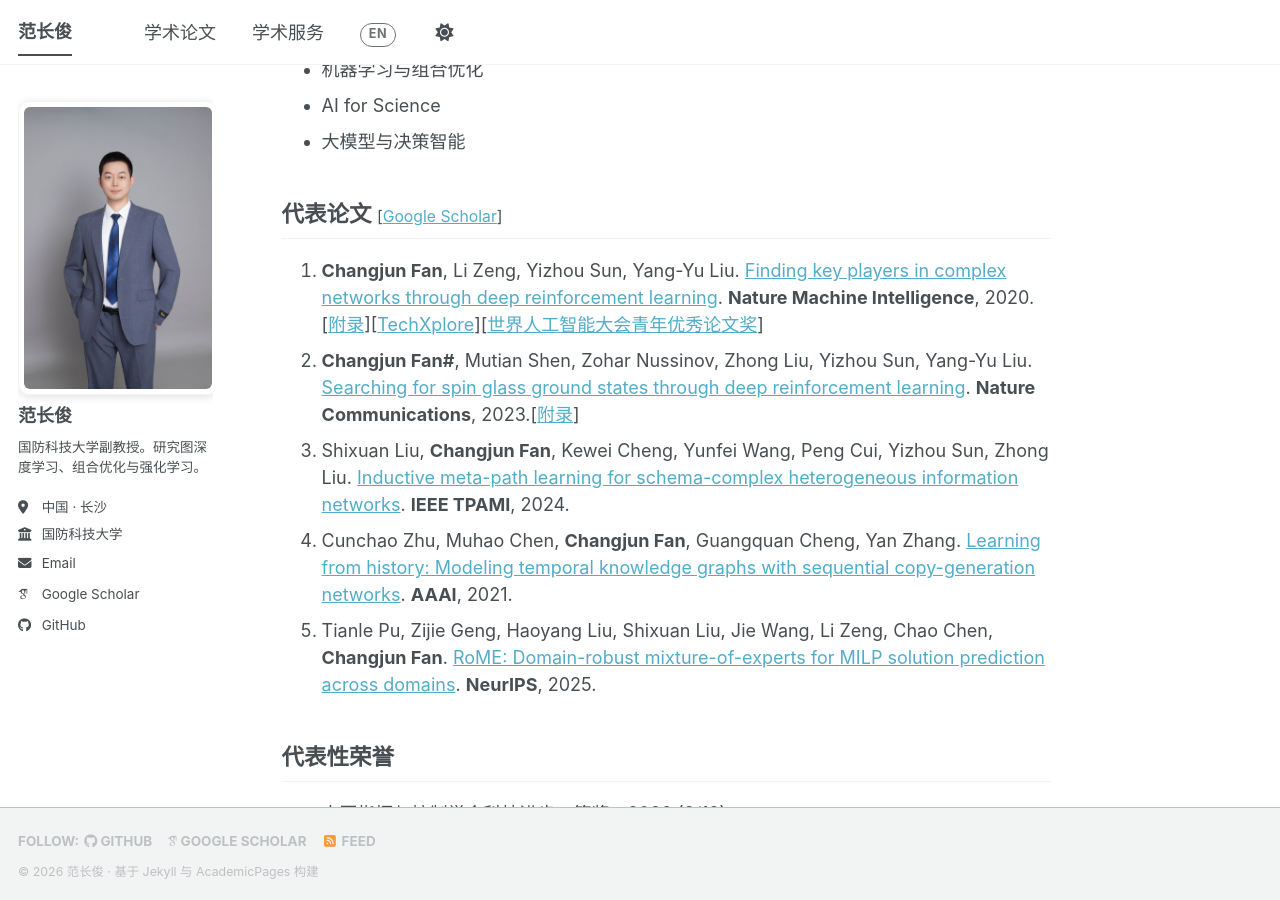
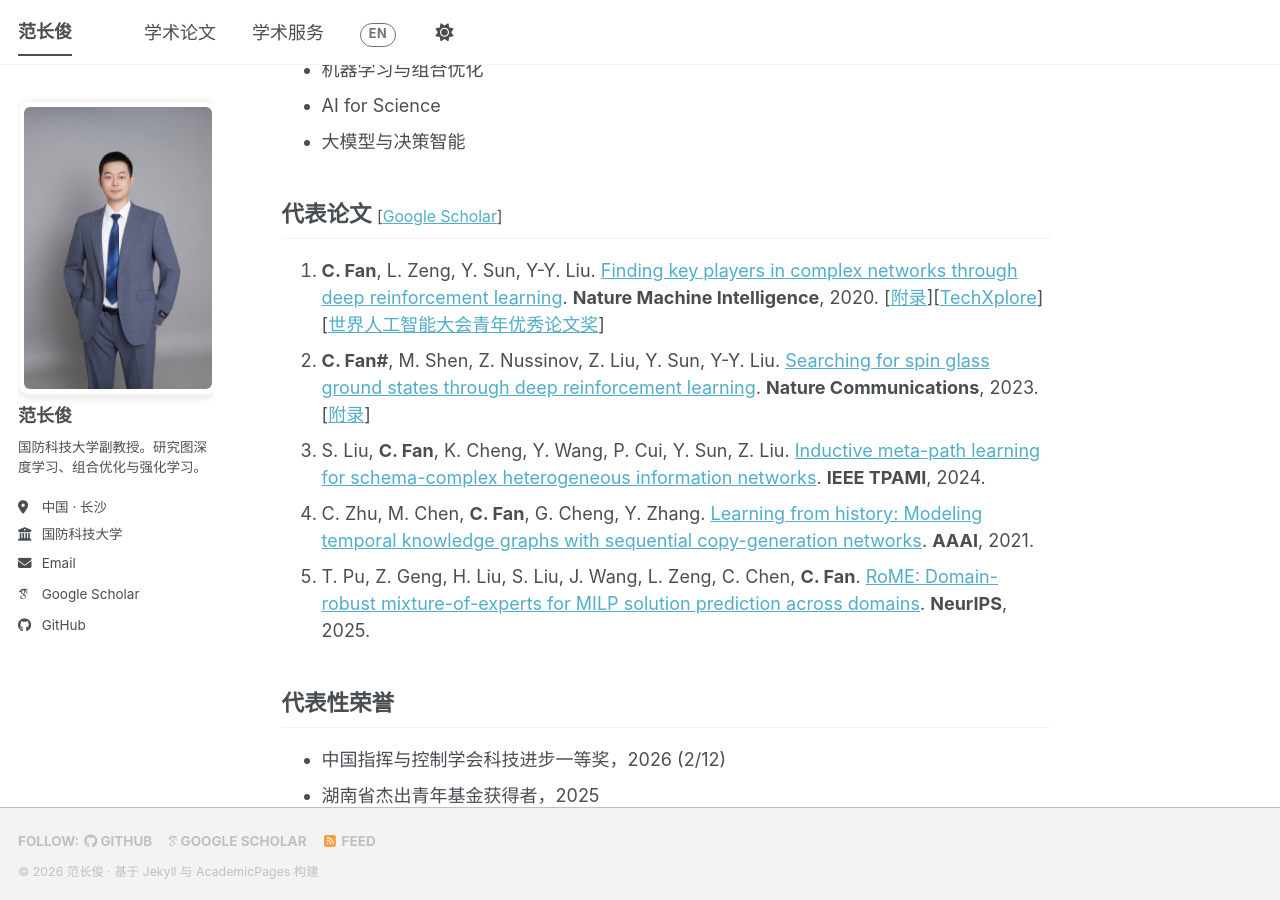
Before and after one commit to fanchangjun/fanchangjun.github.io, a Jekyll site: the page built from _pages/about.md, in a window 1280 px wide and 900 px high, scrolled down 728 px. Built offline with Jekyll 4.4.1, drawn with Linux system fonts in a browser that asks for light colours; some web fonts are replaced; a script bundle is joined from its source files by our own code; library files that are not in the unit come from our copies.

Commit message:
Update about.md

```diff
--- a/_pages/about.md
+++ b/_pages/about.md
@@ -67,22 +67,22 @@ I am now recruiting Master and PhD students who are passionate about research, s
 
 <div class="lang-zh" markdown="1">
 
-1. **Changjun Fan**, Li Zeng, Yizhou Sun, Yang-Yu Liu. [Finding key players in complex networks through deep reinforcement learning](/pdfs/2020FINDER_main.pdf). **Nature Machine Intelligence**, 2020. [[附录](/pdfs/2020FINDER_SI.pdf)][[TechXplore](https://techxplore.com/news/2020-06-deep-framework-key-players-complex.html)][[世界人工智能大会青年优秀论文奖](https://www.waicyop.cn/article/11)]
-2. **Changjun Fan#**, Mutian Shen, Zohar Nussinov, Zhong Liu, Yizhou Sun, Yang-Yu Liu. [Searching for spin glass ground states through deep reinforcement learning](/pdfs/2023DIRAC_main.pdf). **Nature Communications**, 2023.[[附录](/pdfs/2023DIRAC_SI.pdf)]
-3. Shixuan Liu, **Changjun Fan**, Kewei Cheng, Yunfei Wang, Peng Cui, Yizhou Sun, Zhong Liu. [Inductive meta-path learning for schema-complex heterogeneous information networks](/pdfs/2024SchemaWalk.pdf). **IEEE TPAMI**, 2024.
-4. Cunchao Zhu, Muhao Chen, **Changjun Fan**, Guangquan Cheng, Yan Zhang. [Learning from history: Modeling temporal knowledge graphs with sequential copy-generation networks](/pdfs/2021CyGNet.pdf). **AAAI**, 2021.
-5. Tianle Pu, Zijie Geng, Haoyang Liu, Shixuan Liu, Jie Wang, Li Zeng, Chao Chen, **Changjun Fan**. [RoME: Domain-robust mixture-of-experts for MILP solution prediction across domains](/pdfs/2025RoME.pdf). **NeurIPS**, 2025.
+1. **C. Fan**, L. Zeng, Y. Sun, Y-Y. Liu. [Finding key players in complex networks through deep reinforcement learning](/pdfs/2020FINDER_main.pdf). **Nature Machine Intelligence**, 2020. [[附录](/pdfs/2020FINDER_SI.pdf)][[TechXplore](https://techxplore.com/news/2020-06-deep-framework-key-players-complex.html)][[世界人工智能大会青年优秀论文奖](https://www.waicyop.cn/article/11)]
+2. **C. Fan#**, M. Shen, Z. Nussinov, Z. Liu, Y. Sun, Y-Y. Liu. [Searching for spin glass ground states through deep reinforcement learning](/pdfs/2023DIRAC_main.pdf). **Nature Communications**, 2023.[[附录](/pdfs/2023DIRAC_SI.pdf)]
+3. S. Liu, **C. Fan**, K. Cheng, Y. Wang, P. Cui, Y. Sun, Z. Liu. [Inductive meta-path learning for schema-complex heterogeneous information networks](/pdfs/2024SchemaWalk.pdf). **IEEE TPAMI**, 2024.
+4. C. Zhu, M. Chen, **C. Fan**, G. Cheng, Y. Zhang. [Learning from history: Modeling temporal knowledge graphs with sequential copy-generation networks](/pdfs/2021CyGNet.pdf). **AAAI**, 2021.
+5. T. Pu, Z. Geng, H. Liu, S. Liu, J. Wang, L. Zeng, C. Chen, **C. Fan**. [RoME: Domain-robust mixture-of-experts for MILP solution prediction across domains](/pdfs/2025RoME.pdf). **NeurIPS**, 2025.
 
 
 </div>
 
 <div class="lang-en" markdown="1">
 
-1. **Changjun Fan**, Li Zeng, Yizhou Sun, Yang-Yu Liu. [Finding key players in complex networks through deep reinforcement learning](/pdfs/2020FINDER_main.pdf). **Nature Machine Intelligence**, 2020. [[Supplementary Information](/pdfs/2020FINDER_SI.pdf)][[TechXplore](https://techxplore.com/news/2020-06-deep-framework-key-players-complex.html)][[WAIC Youth Outstanding Paper](https://www.waicyop.cn/article/11)]
-2. **Changjun Fan#**, Mutian Shen#, Zohar Nussinov, Zhong Liu, Yizhou Sun, Yang-Yu Liu. [Searching for spin glass ground states through deep reinforcement learning](/pdfs/2023DIRAC_main.pdf). **Nature Communications**, 2023.[[Supplementary Information](/pdfs/2023DIRAC_SI.pdf)]
-3. Shixuan Liu, **Changjun Fan**, ,Kewei Cheng, Yunfei Wang, Peng Cui, Yizhou Sun, Zhong Liu. [Inductive meta-path learning for schema-complex heterogeneous information networks](/pdfs/2024SchemaWalk.pdf). **IEEE TPAMI**, 2024.
-4. Cunchao Zhu, Muhao Chen, **Changjun Fan**, Guangquan Cheng, Yan Zhang [Learning from history: Modeling temporal knowledge graphs with sequential copy-generation networks](/pdfs/2021CyGNet.pdf). **AAAI**, 2021.
-5. Tianle Pu, Zijie Geng, Haoyang Liu, Shixuan Liu, Jie Wang, Li Zeng, Chao Chen, **Changjun Fan**. [RoME: Domain-robust mixture-of-experts for MILP solution prediction across domains](/pdfs/2025RoME.pdf) **NeurIPS**, 2025.
+1. **C. Fan**, L. Zeng, Y. Sun, Y-Y. Liu. [Finding key players in complex networks through deep reinforcement learning](/pdfs/2020FINDER_main.pdf). **Nature Machine Intelligence**, 2020. [[Supplementary Information](/pdfs/2020FINDER_SI.pdf)][[TechXplore](https://techxplore.com/news/2020-06-deep-framework-key-players-complex.html)][[WAIC Youth Outstanding Paper](https://www.waicyop.cn/article/11)]
+2. **C. Fan#**, M. Shen, Z. Nussinov, Z. Liu, Y. Sun, Y-Y. Liu. [Searching for spin glass ground states through deep reinforcement learning](/pdfs/2023DIRAC_main.pdf). **Nature Communications**, 2023.[[Supplementary Information](/pdfs/2023DIRAC_SI.pdf)]
+3. S. Liu, **C. Fan**, K. Cheng, Y. Wang, P. Cui, Y. Sun, Z. Liu. [Inductive meta-path learning for schema-complex heterogeneous information networks](/pdfs/2024SchemaWalk.pdf). **IEEE TPAMI**, 2024.
+4. C. Zhu, M. Chen, **C. Fan**, G. Cheng, Y. Zhang [Learning from history: Modeling temporal knowledge graphs with sequential copy-generation networks](/pdfs/2021CyGNet.pdf). **AAAI**, 2021.
+5. T. Pu, Z. Geng, H. Liu, S. Liu, J. Wang, L. Zeng, C. Chen, **C. Fan**. [RoME: Domain-robust mixture-of-experts for MILP solution prediction across domains](/pdfs/2025RoME.pdf) **NeurIPS**, 2025.
 
 </div>
 
```
